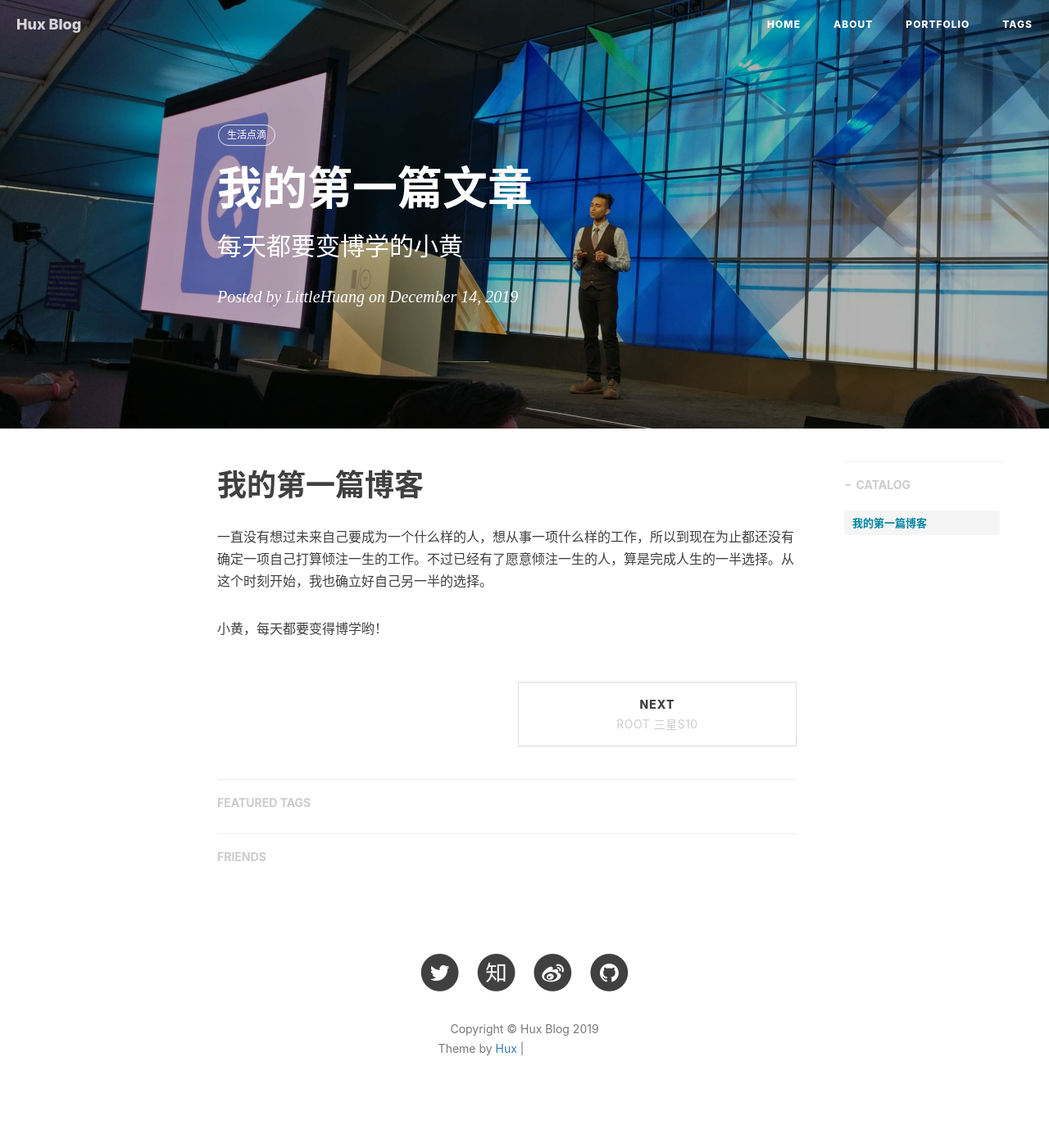
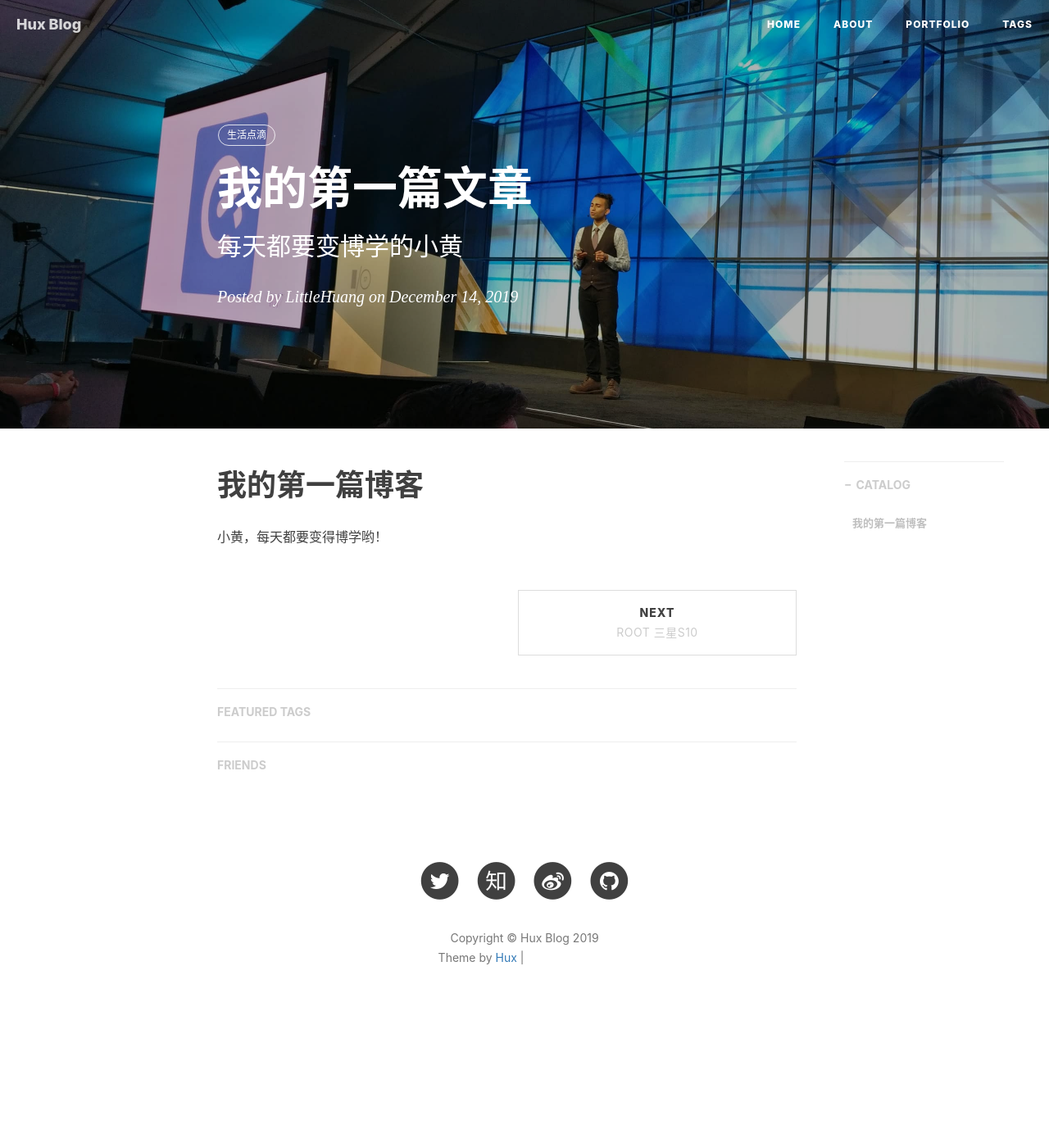
Before and after one commit to bighuang111/bighuang111.github.io, a Jekyll site: the page built from _posts/2019-12-14-littlehuang's-first-page.markdown, in a window 1280 px wide. Shown: the whole page at 82% size. Built offline with Jekyll 4.4.1, drawn with Linux system fonts in a browser that asks for light colours; nearby versions of some CDN libraries; comment, search, counter and statistics services are not loaded; after the commit the page ends 1273 px from its top, so only the background shows below that; grey boxes are pictures that could not be loaded.

Commit message:
to be a good boy

```diff
--- a/_posts/2019-12-14-littlehuang's-first-page.markdown
+++ b/_posts/2019-12-14-littlehuang's-first-page.markdown
@@ -13,6 +13,4 @@ tags:
 
 # 我的第一篇博客
 
-一直没有想过未来自己要成为一个什么样的人，想从事一项什么样的工作，所以到现在为止都还没有确定一项自己打算倾注一生的工作。不过已经有了愿意倾注一生的人，算是完成人生的一半选择。从这个时刻开始，我也确立好自己另一半的选择。
-
 小黄，每天都要变得博学哟！
```
